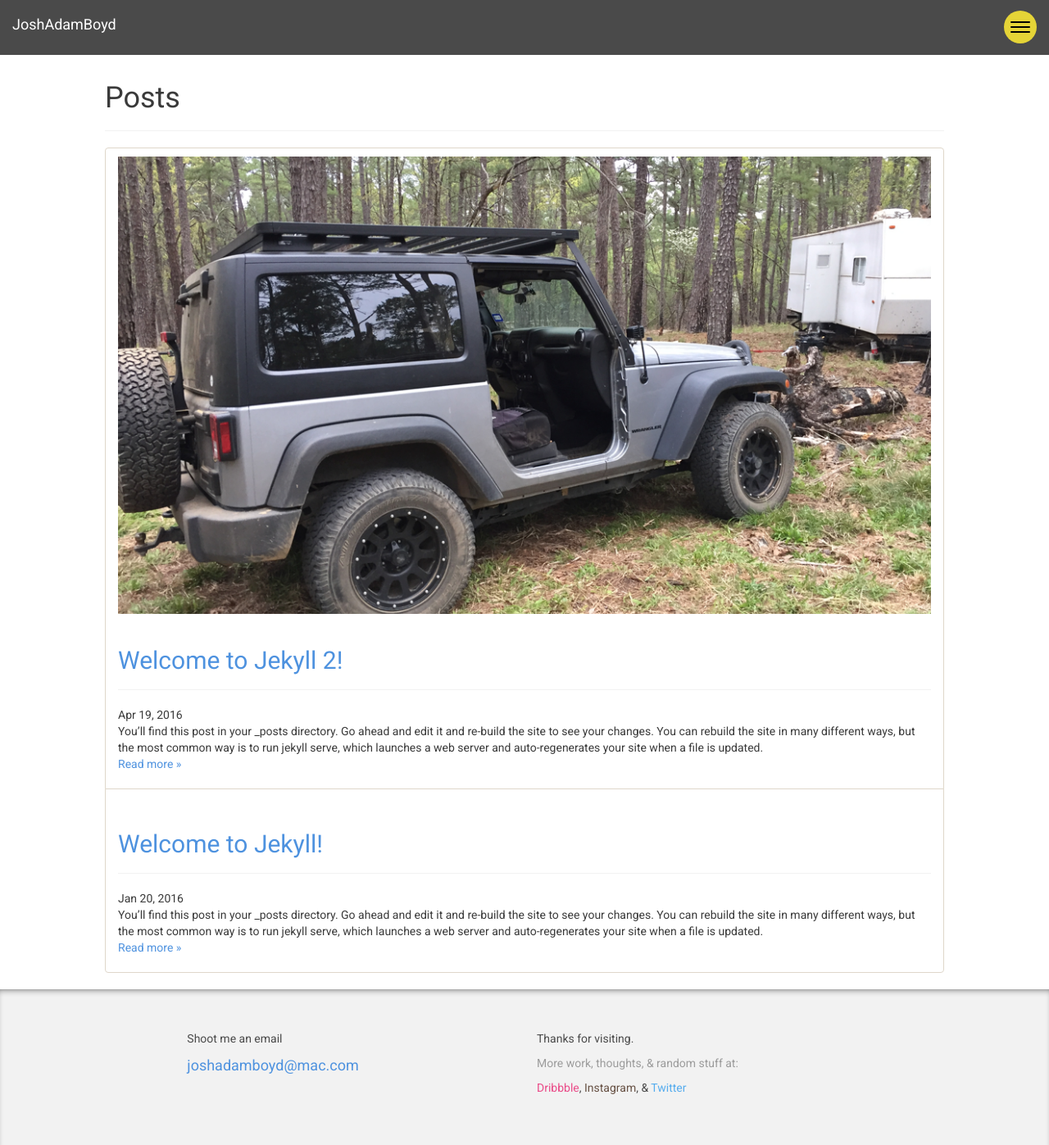
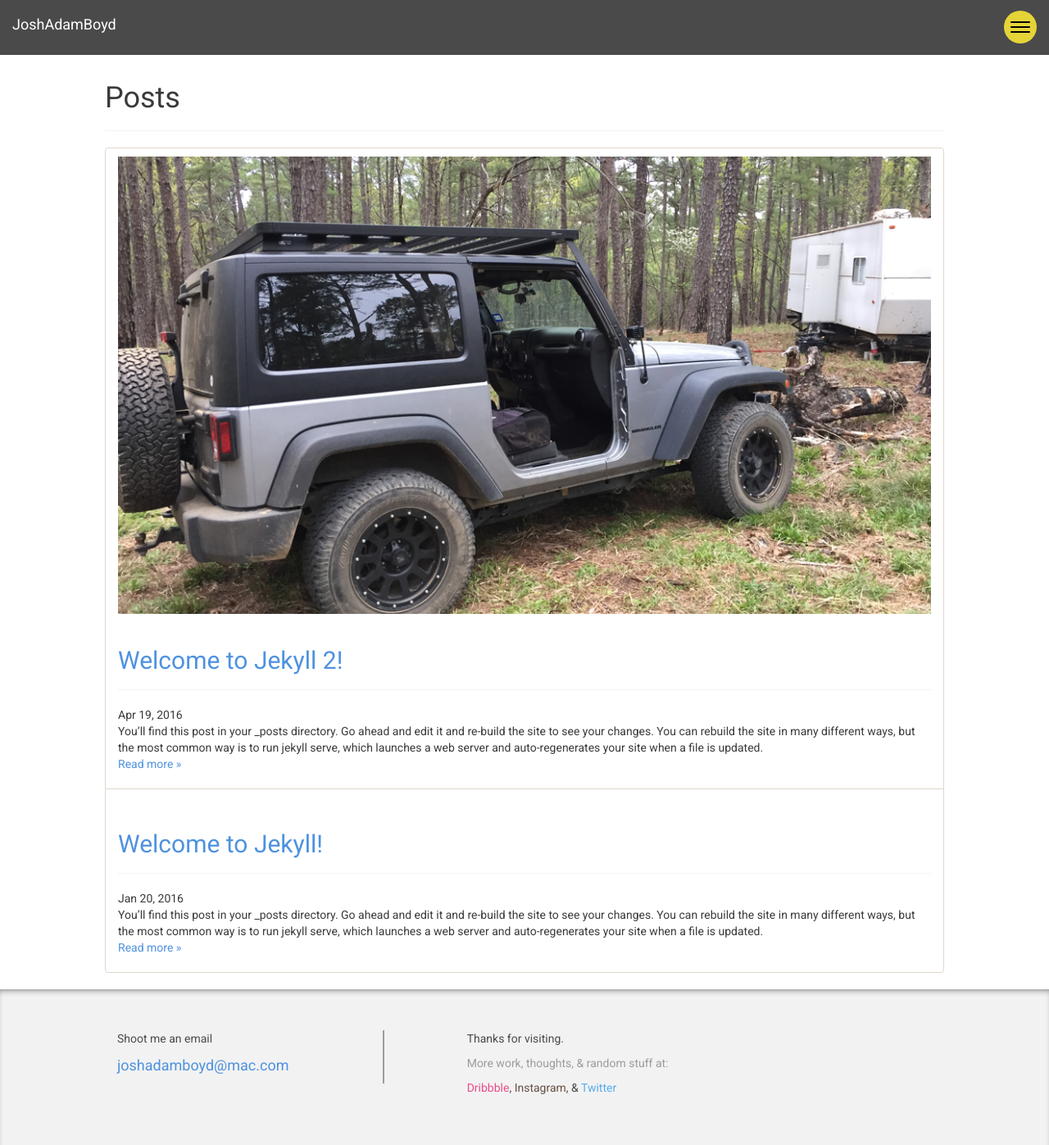
Before and after one commit to joshadamboyd/joshadamboyd.github.io, a Jekyll site: the page built from index.html, in a window 1280 px wide and 1397 px high. Shown: the whole window at 82% size. Built offline with Jekyll 4.4.1, drawn with Linux system fonts in a browser that asks for light colours; the list of posts is cut into pages by our own code.

Commit message:
Vertical footer bar

```diff
--- a/_includes/footer.html
+++ b/_includes/footer.html
@@ -1,7 +1,7 @@
 <footer id="footer">
   <div class="container">
     <div class="row-fluid">
-      <div class="col-md-5 col-md-offset-1">
+      <div class="col-sm-4 column-email">
         <p class="column-title">Shoot me an email</p>
 
         <p class="column-subtitle">
@@ -9,7 +9,7 @@
         </p>
       </div>
 
-      <div class="col-md-5">
+      <div class="col-sm-7 col-md-offset-1 column-social">
         <p class="column-title">Thanks for visiting.</p>
 
         <p class="column-subtitle">More work, thoughts, <span class="amp">&amp;</span> random stuff at:</p>
--- a/_sass/_footer.scss
+++ b/_sass/_footer.scss
@@ -2,10 +2,17 @@
 -------------------------------------------------- */
 #footer {
   @include box-shadow(inset 0px 5px 10px -6px rgba(0,0,0,.75));
-
   background-color: $gray-lighter;
   padding: 50px 0;
   color: $gray-darker;
+
+  .column-email {
+    @media (min-width: $screen-sm) {
+      border-right: 2px solid $gray-dark;
+    }
+  }
+
+  .column-social { }
 
   .column-title { }
 
```
